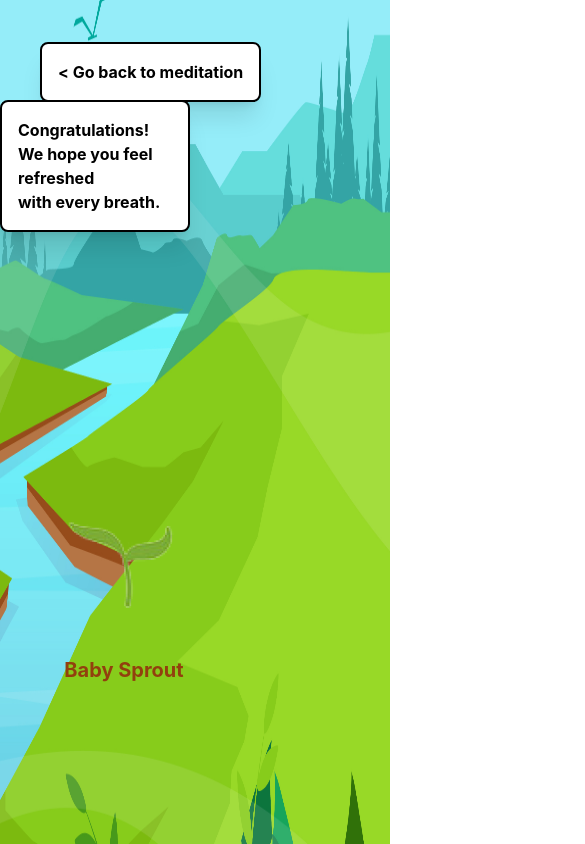
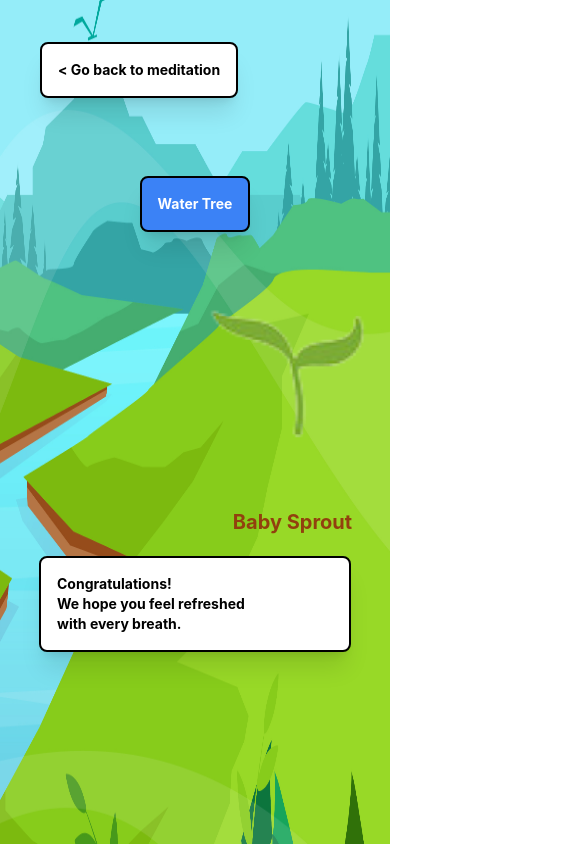
Before and after one commit to qvd808/journey-hack, a React (Create React App) app: page /watering in a window 390 px wide. Shown: the top 844 px of the page, 585 px wide, since content can reach past the window. Built offline with nearby package versions, Linux system fonts and the light colour scheme.

Commit message:
made responsive changes

```diff
--- a/src/screen/MeditationPage.js
+++ b/src/screen/MeditationPage.js
@@ -82,8 +82,8 @@ const MeditationPage = () => {
       <div className="absolute top-0 left-0 w-screen">
         <div className="flex flex-row justify-center">
           <div className="border-2 border-black rounded-lg shadow-2xl w-4/5 bg-white p-2 my-5 font-bold text-center">
-            <p className="text-welcomeMeditate">{welcome}</p>
-            <p className="text-welcomeMeditate">
+            <p className="text-welcomeMeditate text-sm md:text-md">{welcome}</p>
+            <p className="text-welcomeMeditate text-sm md:text-md">
               After completing an exercise, take a moment to{" "}
               <span className="text-green-700">sprout</span> your tree in the
               watering page.
@@ -91,24 +91,57 @@ const MeditationPage = () => {
           </div>
         </div>
 
-        <div className="grid grid-cols-2 mt-[7%]">
-          <div className="relative w-96 border-2 border-black rounded-lg shadow-2xl bg-white align-self-start justify-self-center p-2 my-5 font-bold">
-            <p className="text-welcomeMeditate p-3">{exercise}</p>
+        <div className="grid grid-rows-2">
+          <div className="row-span-6">
+            <div className="flex flex-col items-center">
+              <div className="justify-self-center">
+                <img
+                  className="justify-self-center w-32 md:w-52"
+                  src={treeImagePath}
+                ></img>
+                <p className="justify-self-center font-bold text-amber-800 text-center text-xl">
+                  {treeName[indexTree]}
+                </p>
+              </div>
+              <div className="w-96 border-2 border-black rounded-lg shadow-2xl bg-white p-2 my-5 font-bold justify-self-center align-self-center">
+                <p className="text-welcomeMeditate p-3 text-sm md:text-md">
+                  {exercise}
+                </p>
+              </div>
+            </div>
           </div>
-          <div className="justify-self-center" >
-          <img className="justify-self-center" src={treeImagePath}></img>
-          <p className="justify-self-center font-bold text-amber-800 text-center text-xl">{treeName[indexTree]}</p>
+          <div className="row-span-1">
+            <div className="flex flex-row justify-center mt-[5%] md:mt-[2%]">
+              <button
+                className="text-white border-2 border-black rounded-lg shadow-2xl bg-blue-500 font-bold p-3 text-sm md:text-md"
+                onClick={moveToWateringPage}
+              >
+                Go to the watering page
+              </button>
+            </div>
           </div>
         </div>
 
-        <div className="flex flex-row justify-center mt-[5%]">
+        {/* <div className="flex flex-col items-center">
+          <div className="justify-self-center">
+            <img className="justify-self-center" src={treeImagePath}></img>
+            <p className="justify-self-center font-bold text-amber-800 text-center text-xl">
+              {treeName[indexTree]}
+            </p>
+          </div>
+          <div className="w-96 border-2 border-black rounded-lg shadow-2xl bg-white p-2 my-5 font-bold justify-self-center align-self-center">
+            <p className="text-welcomeMeditate p-3">{exercise}</p>
+          </div>
+        </div> */}
+
+        {/* <div className="flex flex-row justify-center mt-[5%]">
           <button
             className="text-white border-2 border-black rounded-lg shadow-2xl bg-blue-500 font-bold p-3"
             onClick={moveToWateringPage}
           >
             Go to the watering page
           </button>
-        </div>
+        </div> */}
 
         {/* <div className="absolute bottom-40 right-80">
           <div className="relative bottom-500 left-10">
--- a/src/screen/WateringPage.js
+++ b/src/screen/WateringPage.js
@@ -55,64 +55,93 @@ const WateringPage = () => {
 
   return (
     <div className="WateringPage overflow-hidden">
-      <img
-        className="h-screen w-full relative"
-        src={WaterBackground}
-      ></img>
+      <img className="h-screen w-full relative" src={WaterBackground}></img>
 
-      <div className="absolute top-[5vh]">
+      <div className="absolute top-[5vh] flex flex-col w-full">
         <div
-          className="ml-10 font-bold text-black border-2 border-black rounded-lg shadow-xl p-4 bg-white"
+          className="self-start ml-10 font-bold text-black border-2 border-black rounded-lg shadow-xl p-4 bg-white text-sm md:text-md"
           onClick={moveToMeditationPage}
         >
           {str}
         </div>
+        <div className="grid grid-rows-2">
+          <div className="row-span-6 self-start">
+            {showAnimation && (
+              <div className="absolute flex flex-row w-full justify-start md:justify-center">
+                {" "}
+                {/* Adjust these values */}
+                <div
+                  ref={container}
+                  id="animation-container "
+                  className="w-64 h-64 md:ml-[10%]"
+                  style={{ transform: "scaleX(1)" }}
+                ></div>
               </div>
+            )}
 
-      <div className="absolute top-[100px] right-[200px] font-bold text-black border-2 border-black rounded-lg shadow-xl p-4 bg-white ">
+            {showButton ? (
+              indexTree === 6 ? (
+                <div
+                  className="flex w-full justify-center md:ml-[10%]"
+                  onClick={growTree}
+                >
+                  <button
+                    className="font-bold text-white text-center border-2 border-black rounded-lg shadow-xl p-4 bg-rose-700 self-center mt-[20%] text-sm md:text-md"
+                    onClick={growTree}
+                  >
+                    Rebirth Tree
+                  </button>
+                </div>
+              ) : (
+                <div
+                  className="flex w-full justify-center md:ml-[10%]"
+                  onClick={growTree}
+                >
+                  <button
+                    className="font-bold text-white text-center border-2 border-black rounded-lg shadow-xl p-4  bg-blue-500 self-start mt-[20%] text-sm md:text-md "
+                    onClick={growTree}
+                  >
+                    Water Tree
+                  </button>
+                </div>
+              )
+            ) : (
+              <div
+                className="invisible font-bold text-white border-2 border-black rounded-lg shadow-xl p-4 bg-blue-500 self-center mt-[20%] text-sm md:text-md"
+                onClick={growTree}
+              >
+                <button onClick={growTree}>{`Water Tree`}</button>
+              </div>
+            )}
+            <div className="grid grid-cols-2">
+              <div>
+                {" "}
+                <div className="hidden md:block row-span-1">
+                  <div className="font-bold text-black border-2 border-black rounded-lg shadow-xl p-4 bg-white self-center mx-[10%] mt-[5%] text-sm md:text-md md:mb-10">
                     <h1>Congratulations!</h1>
                     <h1>We hope you feel refreshed</h1>
                     <h1>with every breath.</h1>
                   </div>
-
-      {showButton &&
-        (indexTree === 6 ? (
-          <div
-            className="absolute top-[400px] left-[750px] font-bold text-white border-2 border-black rounded-lg shadow-xl p-4 bg-rose-700 "
-            onClick={growTree}
-          >
-            <button onClick={growTree}>{`Rebirth Tree`}</button>
                 </div>
-        ) : (
-          <div
-            className="absolute top-[400px] left-[750px] font-bold text-white border-2 border-black rounded-lg shadow-xl p-4 bg-blue-500 "
-            onClick={growTree}
-          >
-            <button onClick={growTree}>{`Water Tree`}</button>
               </div>
-        ))}
-
-      {/* Position the Lottie animation */}
-      {showAnimation && (
-        <div className="absolute bottom-[200px] right-[20px]">
-          {" "}
-          {/* Adjust these values */}
-          <div
-            ref={container}
-            id="animation-container"
-            className="w-64 h-64"
-            style={{ transform: "scaleX(-1)" }}
-          ></div>
-        </div>
-      )}
-
+              <div>
                 {/* Keep the tree image at its original position */}
-      <div className="absolute bottom-40 right-60">
-        <div className="relative bottom-500 left-10">
-          <img src={treeImagePath}></img>
-          <p className="relative bottom-500 left-0 font-bold text-amber-800 text-center text-xl">
+                <div className="grid grid-rows-2 w-full justify-center">
+                  <img className="row-span-2 w-52" src={treeImagePath}></img>
+                  <p className="row-span-1 font-bold text-amber-800 text-center text-xl text-sm md:text-lg">
                     {treeName[indexTree]}
                   </p>
+                </div>
+              </div>
+            </div>
+          </div>
+          <div className="block md:hidden row-span-1">
+            <div className="font-bold text-black border-2 border-black rounded-lg shadow-xl p-4 bg-white self-center mx-[10%] mt-[5%] text-sm md:text-md md:mb-10">
+              <h1>Congratulations!</h1>
+              <h1>We hope you feel refreshed</h1>
+              <h1>with every breath.</h1>
+            </div>
+          </div>
         </div>
       </div>
     </div>
```
Lines whose indentation alone changed are shown as unchanged.
